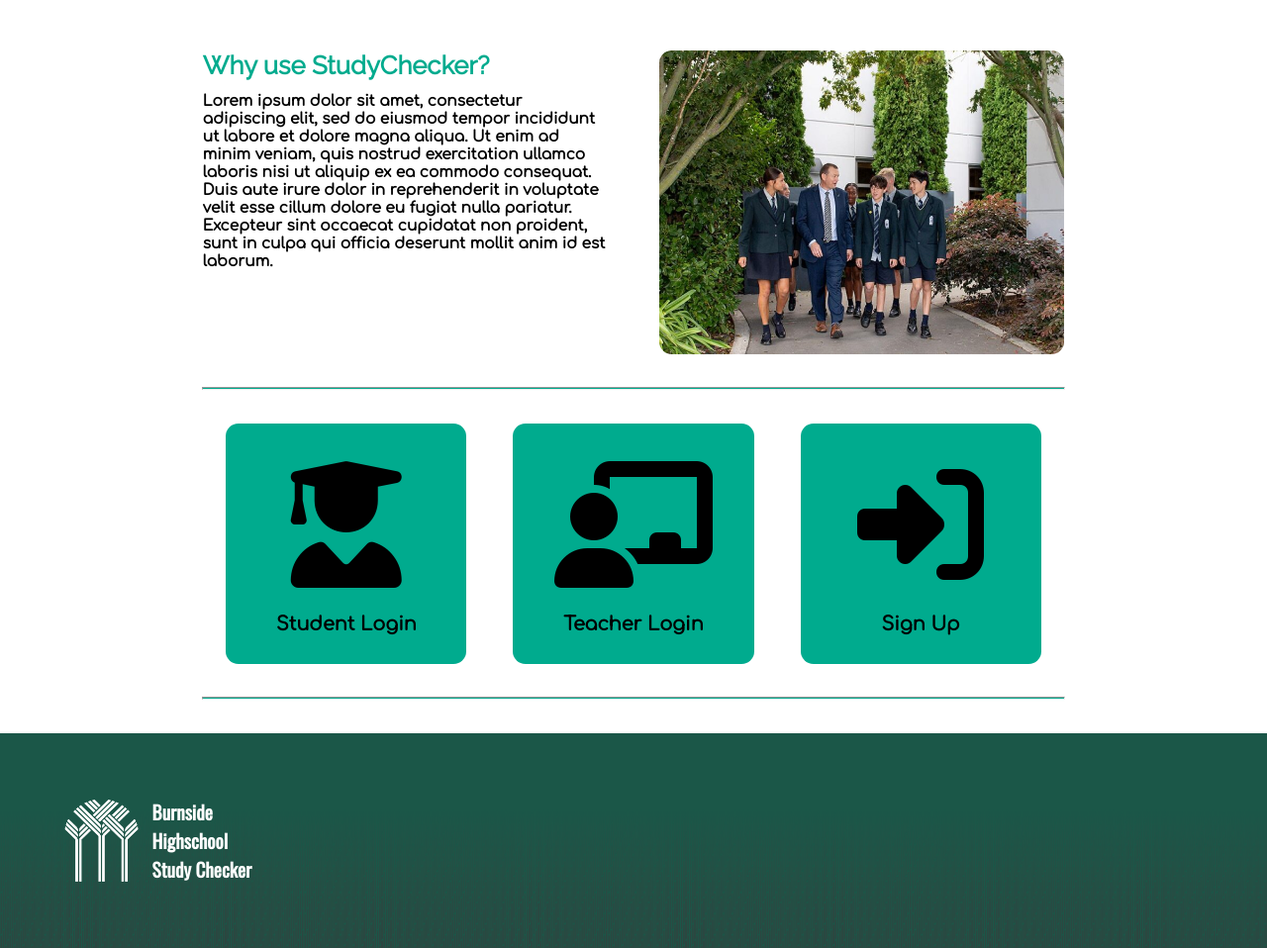
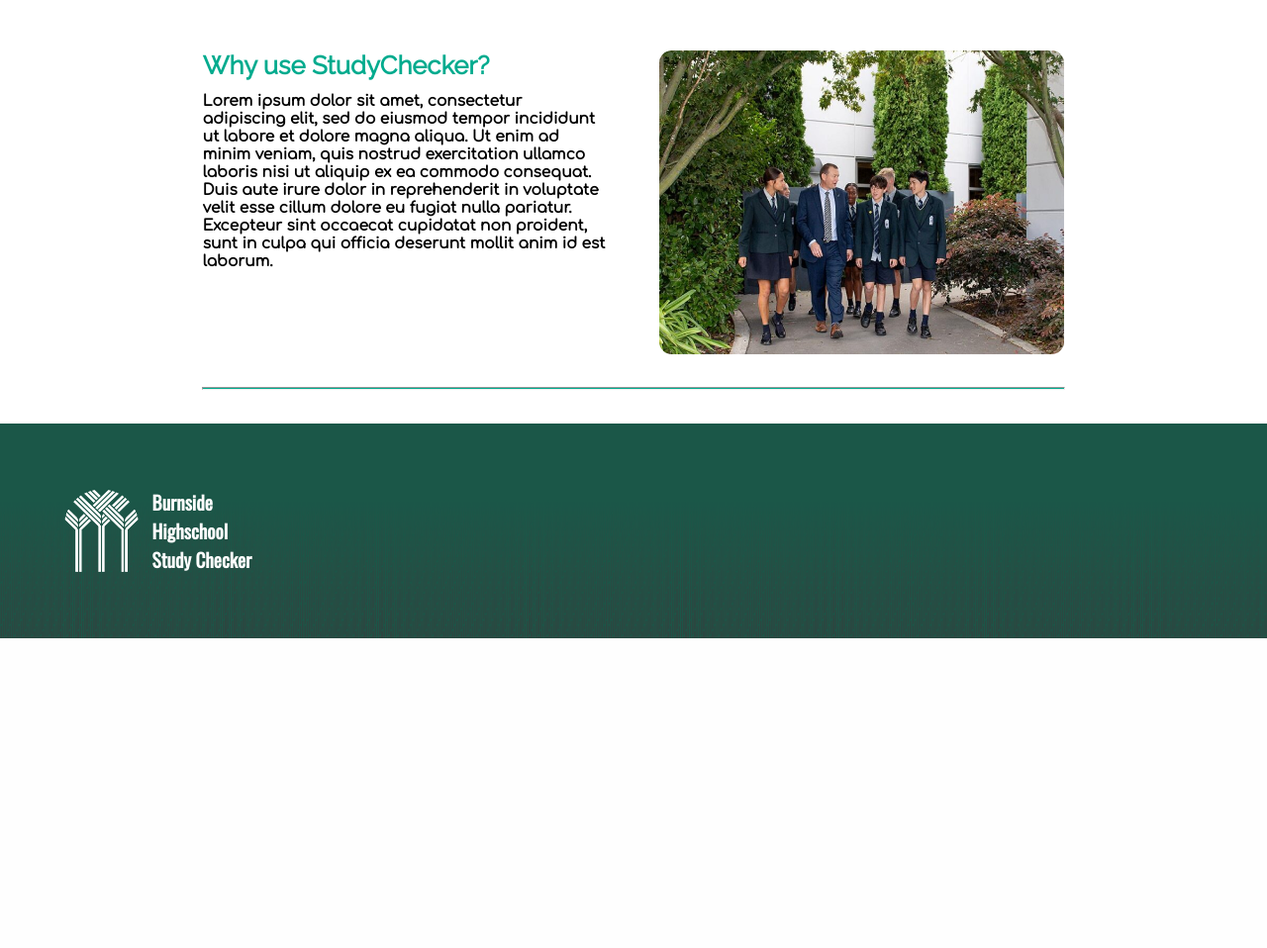
Before and after one commit to LensonBee/StudyChecker, a Flask app: page / in a window 1280 px wide. Shown: the part 546-1504 px from the top of the page at 99% size. After the commit the page ends 1191 px from the top, so only its background shows below. Run offline with Flask 3, Linux system fonts and the light colour scheme; a user stored in the database is signed in.

Commit message:
Logins and signout

```diff
--- a/Flask/routes.py
+++ b/Flask/routes.py
@@ -19,8 +19,8 @@
 class Students(Base):
     __tablename__ = "students"
     id : Mapped[int] = mapped_column(primary_key=True)
+    code : Mapped[str] = mapped_column(String())
     password : Mapped[str] = mapped_column(String())
-    form : Mapped[str] = mapped_column(String())
 
 
 class Admins(Base):
@@ -44,8 +44,6 @@
     if session.get("teacher"):
         return app.redirect("/")
 
-
-
     return render_template("teacher-login.html", title="Teacher Login")
 
 
@@ -60,8 +58,7 @@
 
     if check_password_hash(user.password, password):
         session["teacher"] = True
-        session.get("teacher")
-        return app.redirect("/teacher-login")
+        return app.redirect("/")
     else:
         return app.redirect("/teacher-login")
 
@@ -76,5 +73,31 @@
     return render_template("student-login.html", title="Student Login")
 
 
+@app.route("/student-loginregister", methods=["GET", "POST"])
+def studentloginregister():
+    code = request.form.get("username")
+    password = request.form.get("password")
+
+    user = db.session().execute(select(Students).where(Students.code == code)).scalar_one_or_none()
+    if not user:
+        return app.redirect("/student-login")
+
+    if check_password_hash(user.password, password):
+        session["student"] = True
+        return app.redirect("/")
+    else:
+        return app.redirect("/student-login")
+
+
+@app.route("/signout")
+def sign_out():
+    if session["teacher"]:
+        session["teacher"] = False
+    if session["student"]:
+        session["student"] = False
+
+    return app.redirect("/")
+
+
 if __name__ == "__main__":
     app.run(debug=True)
--- a/Flask/static/css/style.css
+++ b/Flask/static/css/style.css
@@ -185,34 +185,16 @@
 }
 
 .buttons a {
-    height: 13vw;
-    width: 13vw;
+    height: 12vw;
+    width: 20vw;
     padding: 3vw;
     text-align: center;
-    background-color: #00AB8E;
     border-radius: 1vw;
     transition-duration: 0.3s;
 }
 
 .home a:hover {
     background-color: #004E42;
-}
-
-.buttons a .student-login {
-    margin: 0 6vw 0 0;
-}
-
-.buttons a .teacher-login {
-    margin: 0 0 0 0;
-}
-
-.buttons a .signup {
-    margin: 0 0 0 6vw;
-}
-
-.buttons i {
-    color: black;
-    font-size: 10vw;
 }
 
 .buttons h4 {
--- a/Flask/templates/home.html
+++ b/Flask/templates/home.html
@@ -26,28 +26,21 @@
         <hr>
     </div>
 
+    <!-- show login/signup buttons if user is not signed in -->
+    {% if not (session["teacher"] or session["student"]) %}
     <div class="buttons">
         <a class="student-login" href="{{ url_for('student_login') }}">
-            <i class="fa-solid fa-user-graduate"></i>
-
             <h4>Student Login</h4>
         </a>
 
         <a class="teacher-login" href="{{ url_for('teacher_login') }}">
-            <i class="fa-solid fa-chalkboard-user"></i>
-
             <h4>Teacher Login</h4>
-        </a>
-
-        <a class="signup">
-            <i class="fa-solid fa-right-to-bracket"></i>
-
-            <h4>Sign Up</h4>
         </a>
     </div>
 
     <div class="divider">
         <hr>
     </div>
+    {% endif %}
 </div>
 {% endblock %}
--- a/Flask/templates/prefabs/header.html
+++ b/Flask/templates/prefabs/header.html
@@ -16,9 +16,18 @@
 
 <div class="menu hidden" id="menu">
     <a href="{{ url_for('home') }}">Home</a>
-    <a href="{{ url_for('student_login') }}">Student Login</a>
-    <a href="{{ url_for('teacher_login') }}">Teacher Login</a>
-    <a>Sign up</a>
+
+    <!-- Display only if user isn't logged in -->
+    {% if not (session["teacher"] or session["student"]) %}
+        <a href="{{ url_for('student_login') }}">Student Login</a>
+        <a href="{{ url_for('teacher_login') }}">Teacher Login</a>
+        <a>Sign up</a>
+    {% endif %}
+
+    <!-- Display if user is logged in -->
+    {% if (session["teacher"] or session["student"]) %}
+        <a href="{{ url_for('sign_out') }}">Sign Out</a>
+    {% endif %}
 </div>
 
 <script>
--- a/Flask/templates/student-login.html
+++ b/Flask/templates/student-login.html
@@ -5,7 +5,7 @@
     <h1><i class="fa-solid fa-user"></i> Student Log In</h1>
     <h2>Sign into period 1 study</h2>
 
-    <form action="/teacher-loginregister" method="post">
+    <form action="/student-loginregister" method="post">
         <input type="text" name="username" placeholder="Username" required class="login-box">
         <br>
         <input type="password" name="password" placeholder="Password" required class="login-box">
@@ -14,6 +14,6 @@
     </form>
 
     <hr>
-    <h2>Don't have an account yet? Sign up</h2>
+    <h2>Don't have an account? Check with your dean.</h2>
 </div>
 {% endblock %}
--- a/Flask/templates/teacher-login.html
+++ b/Flask/templates/teacher-login.html
@@ -2,7 +2,7 @@
 
 {% block content %}
 <div class="login">
-    <h1><i class="fa-solid fa-user"></i>Teacher Log In</h1>
+    <h1><i class="fa-solid fa-user"></i> Teacher Log In</h1>
     <h2>Manage students and check study period attendance</h2>
 
     <form action="/teacher-loginregister" method="post">
--- /dev/null
+++ b/Flask/test.py
@@ -0,0 +1,3 @@
+from werkzeug.security import generate_password_hash
+
+print(generate_password_hash("1234"))
```
Also changed, not shown: Flask/static/images/home-button1.png (added), Flask/static/images/home-button2.jpg (added), instance/study.db.
